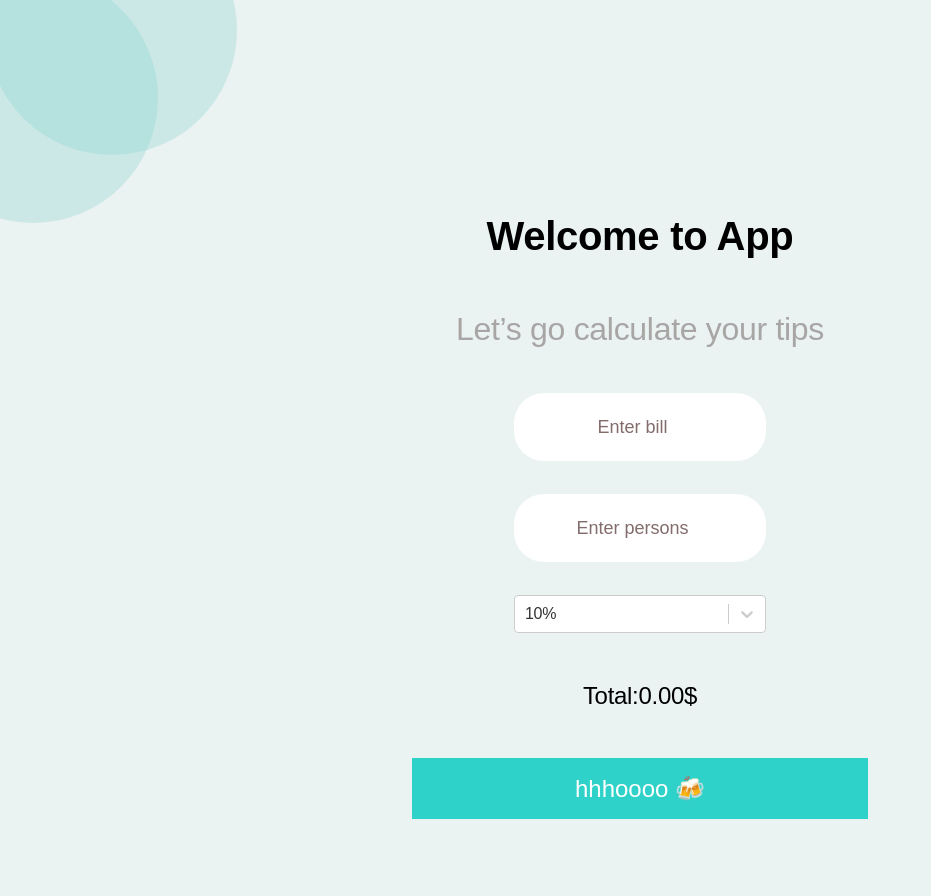
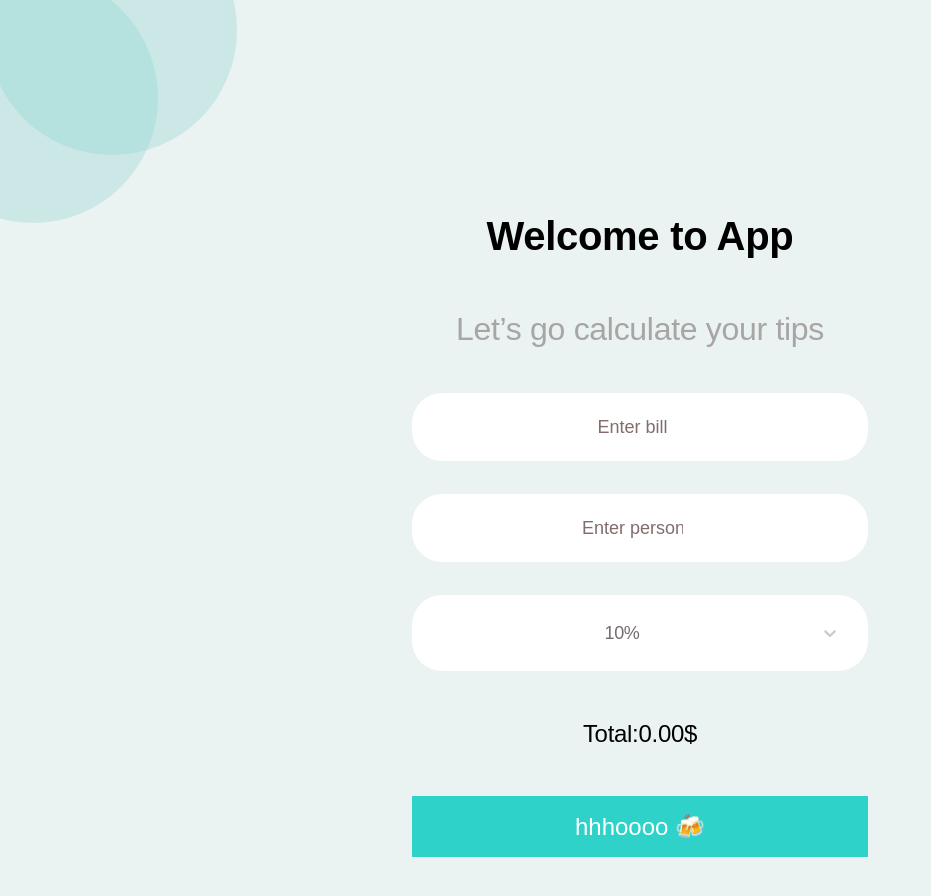
Before and after one commit to Aduenko-Vladislav/react-tips-calculator, a React (Create React App) app: page / in a window 1280 px wide. Shown: the top 896 px of the page, without its empty margins (0-931 px from the left). Built offline with nearby package versions, Linux system fonts and the light colour scheme.

Commit message:
feat:add customSelect styles

```diff
--- a/src/components/Form/Form.tsx
+++ b/src/components/Form/Form.tsx
@@ -12,7 +12,7 @@ const Form = () => {
 
   const totalBill = () => {
     if (bill && person) {
-      setTotal((bill / person) * tips + bill / person);
+      setTotal((bill / person) * +tips + bill / person);
     }
     return;
   };
--- a/src/components/Form/components/CustomSelect/CustomSelect.tsx
+++ b/src/components/Form/components/CustomSelect/CustomSelect.tsx
@@ -1,20 +1,45 @@
 import Select from "react-select";
+import { IOption } from "../../../../types";
 
-const options = [
+const options: IOption[] = [
   { value: 0.1, label: "10%" },
   { value: 0.15, label: "15%" },
   { value: 0.2, label: "20%" },
 ];
 
-interface ISelect{
+const customStyles = {
+  control: (provided: any, state: any) => ({
+    ...provided,
+    width: state.selectProps.width,
+    color: state.selectProps.menuColor,
+    padding: 20,
+    borderRadius: 30,
+    border: "none",
+  }),
 
-}
+  singleValue: (provided: any) => ({
+    ...provided,
+    fontSize: 18,
+    textAlign: "center",
+    color: "rgba(117, 108, 108, 1)",
+  }),
+
+  indicatorSeparator: (provided: any) => ({
+    ...provided,
+    display: "none",
+  }),
+  indicatorContainer:(provided:any) =>({
+    ...provided,
+    color: "rgba(117, 108, 108, 1)"
+  }),
+};
 
 const CustomSelect = ({ setTips }: any) => (
   <Select
     defaultValue={options[0]}
     options={options}
     onChange={(item) => setTips(item?.value)}
+    styles={customStyles}
   />
 );
 export default CustomSelect;
--- a/src/components/Form/components/Input/styles.ts
+++ b/src/components/Form/components/Input/styles.ts
@@ -5,7 +5,7 @@ export const StyledInput = styled.input`
   line-height: 26px;
   text-align: center;
 
-  padding: 21px 10px;
+  padding: 21px 170px;
   max-width: 456px;
   width: 100%;
 
--- /dev/null
+++ b/src/types/index.tsx
@@ -0,0 +1,4 @@
+export interface IOption {
+  value: number
+  label: string;
+}
```
